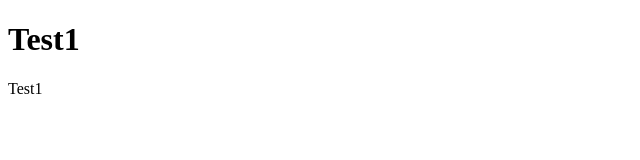
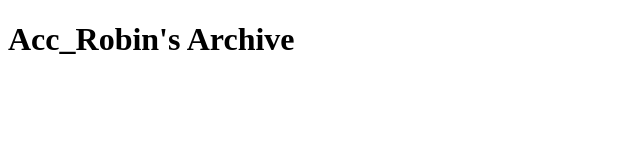
Before and after one commit to AccRobin/AccRobin.github.io, a plain HTML site: page index.html in a window 1280 px wide. Shown: the whole page, without its empty margins (0-640 px from the left). Drawn offline with Linux system fonts and the light colour scheme.

Commit message:
Update index.html

```diff
--- a/index.html
+++ b/index.html
@@ -2,13 +2,13 @@
 <html>
 <head>
 <meta charset="utf-8">
-<title>accrobin</title>
+<title>Acc_Robin's Archive</title>
 </head>
 <body>
 
-<h1>Test1</h1>
+<h1>Acc_Robin's Archive</h1>
 
-<p>Test1</p>
+<p></p>
 
 </body>
 </html>
```
